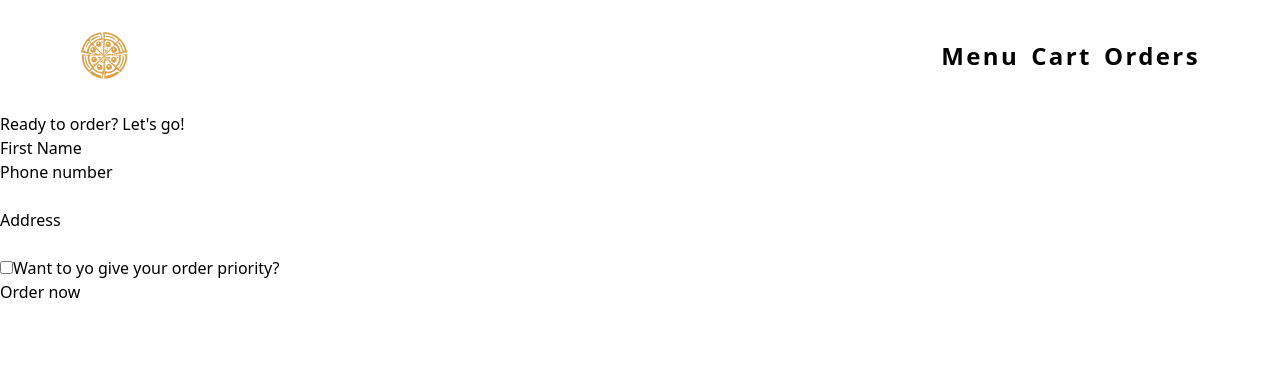
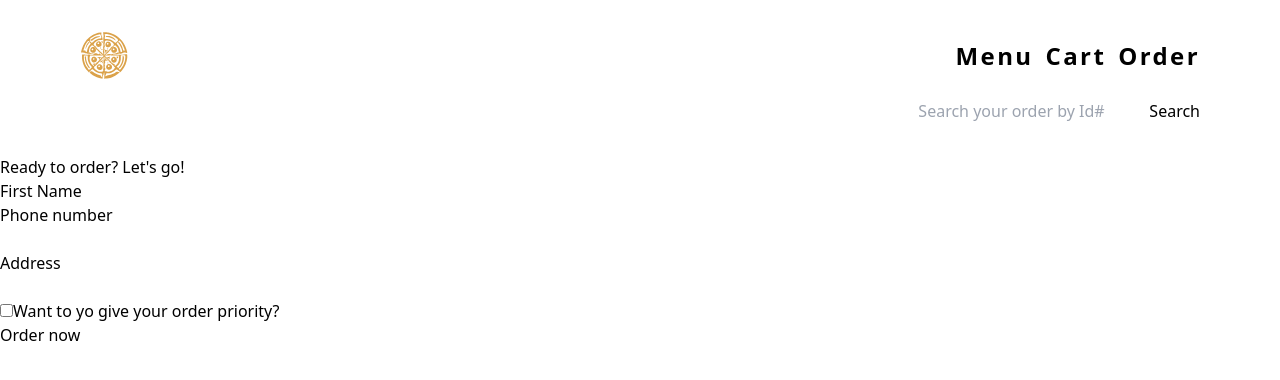
Before and after one commit to Bishwajitkuat/react_pizzas, a React (Vite) app: page /order/new in a window 1280 px wide. Shown: the top 380 px of the page. Built offline with nearby package versions, Linux system fonts and the light colour scheme.

Commit message:
SearchOrder component is removed from Order component and added to Header component. I made oderId input field required.

```diff
--- a/src/components/Header.tsx
+++ b/src/components/Header.tsx
@@ -1,9 +1,11 @@
 import { Link } from "react-router-dom";
 import React_pizza_logo from "./ui/icons/React_pizza_logo";
+import SearchOrder from "./order/SearchOrder";
 
 export default function Header() {
   return (
-    <header className="flex justify-between items-center px-[5rem] py-[2rem]">
+    <header className="px-[5rem] py-[2rem]">
+      <nav className="flex justify-between items-center ">
         <Link to="/">
           <React_pizza_logo />
         </Link>
@@ -15,9 +17,13 @@ export default function Header() {
             <Link to="/cart">Cart</Link>
           </li>
           <li>
-          <Link to="/order/:oderId">Orders</Link>
+            <Link to="/order/new">Order</Link>
           </li>
         </ul>
+      </nav>
+      <div className="mt-[1.2rem] flex justify-end">
+        <SearchOrder />
+      </div>
     </header>
   );
 }
--- a/src/components/order/Order.tsx
+++ b/src/components/order/Order.tsx
@@ -38,7 +38,6 @@ function Order() {
 
   return (
     <div>
-      <SearchOrder />
       <div>
         <h2>Status</h2>
 
--- a/src/components/order/SearchOrder.tsx
+++ b/src/components/order/SearchOrder.tsx
@@ -14,7 +14,8 @@ export default function SearchOrder() {
     <div>
       <form onSubmit={handleSearchById}>
         <input
-          placeholder="Please input the order Id"
+          placeholder="Search your order by Id#"
+          required
           type="text"
           name="orderId"
           id="orderId"
```
Lines whose indentation alone changed are shown as unchanged.
